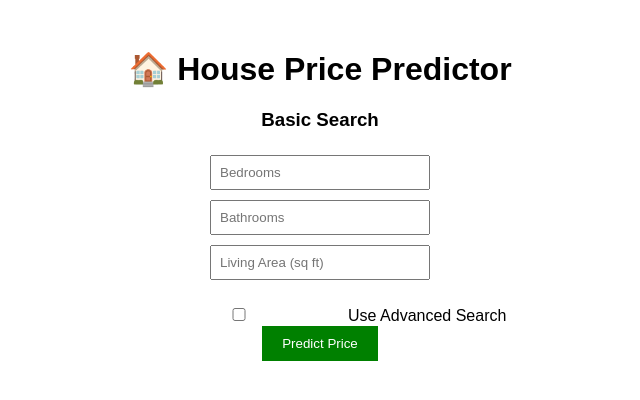
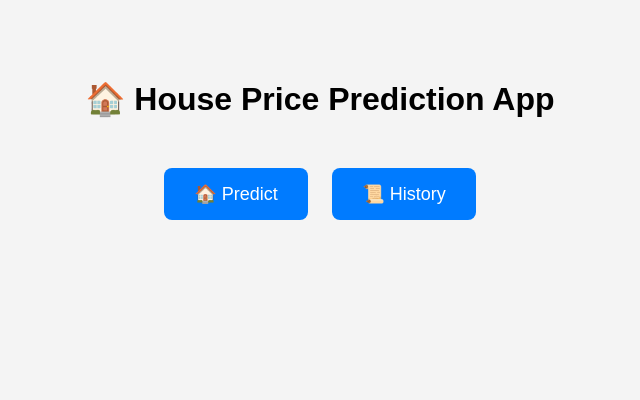
Before and after one commit to sriram230107/price-prediction-of-house, a Flask app: page / in a window 1280 px wide. Shown: the top 400 px of the page, without its empty margins (320-960 px from the left). Run offline with Flask 3, Linux system fonts and the light colour scheme; parts of the project's set-up code (start-up, migrations or seed data) failed here and were passed over.

Commit message:
changes made

```diff
--- a/app.py
+++ b/app.py
@@ -109,5 +109,5 @@ def history():
 
     return render_template("history.html", rows=rows)
 
-if __name__ == "__main__":
-    app.run(host="0.0.0.0", port=int(os.environ.get("PORT", 5000)))
+    if __name__ == "__main__":
+        app.run(host="0.0.0.0", port=int(os.environ.get("PORT", 5000)))
--- a/templates/index.html
+++ b/templates/index.html
@@ -1,83 +1,40 @@
 <!DOCTYPE html>
 <html>
 <head>
-    <title>House Price Predictor</title>
+    <title>House Price Prediction</title>
     <style>
         body {
-            font-family: Arial;
+            font-family: Arial, sans-serif;
             text-align: center;
-            margin-top: 50px;
+            margin-top: 80px;
+            background-color: #f4f4f4;
         }
-        input {
-            padding: 8px;
-            margin: 5px;
-            width: 200px;
+        h1 {
+            margin-bottom: 40px;
         }
-        button {
-            padding: 10px 20px;
-            background-color: green;
+        .btn {
+            display: inline-block;
+            padding: 15px 30px;
+            margin: 10px;
+            font-size: 18px;
+            text-decoration: none;
             color: white;
-            border: none;
-            cursor: pointer;
+            background-color: #007BFF;
+            border-radius: 8px;
         }
-        .result {
-            margin-top: 20px;
-            font-size: 20px;
-            color: blue;
-        }
-        .advanced-box {
-            margin-top: 20px;
+        .btn:hover {
+            background-color: #0056b3;
         }
     </style>
 </head>
 <body>
 
-<h1>🏠 House Price Predictor</h1>
+<h1>🏠 House Price Prediction App</h1>
 
-<form method="POST">
-
-    <h3>Basic Search</h3>
-    <input type="number" step="any" name="bedrooms" placeholder="Bedrooms" required><br>
-    <input type="number" step="any" name="bathrooms" placeholder="Bathrooms" required><br>
-    <input type="number" step="any" name="living_area" placeholder="Living Area (sq ft)" required><br>
-
-    <br>
-
-    <label>
-        <input type="checkbox" id="advancedCheck" name="use_advanced">
-        Use Advanced Search
-    </label>
-
-    <div id="advancedFields" class="advanced-box" style="display:none;">
-        <h3>Advanced Options</h3>
-
-        <input type="number" step="any" name="floors" placeholder="Number of Floors"><br>
-        <input type="number" step="any" name="grade" placeholder="Grade of House"><br>
-        <input type="number" step="any" name="built_year" placeholder="Built Year"><br>
-    </div>
-
-    <br>
-    <button type="submit">Predict Price</button>
-</form>
-
-{% if price %}
-<div class="result">
-    💰 Estimated Price: ₹ {{ price }}
+<div>
+    <a href="/" class="btn">🏠 Predict</a>
+    <a href="/history" class="btn">📜 History</a>
 </div>
-{% endif %}
-
-<script>
-const checkbox = document.getElementById("advancedCheck");
-const advancedFields = document.getElementById("advancedFields");
-
-checkbox.addEventListener("change", function() {
-    if (this.checked) {
-        advancedFields.style.display = "block";
-    } else {
-        advancedFields.style.display = "none";
-    }
-});
-</script>
 
 </body>
 </html>
```
